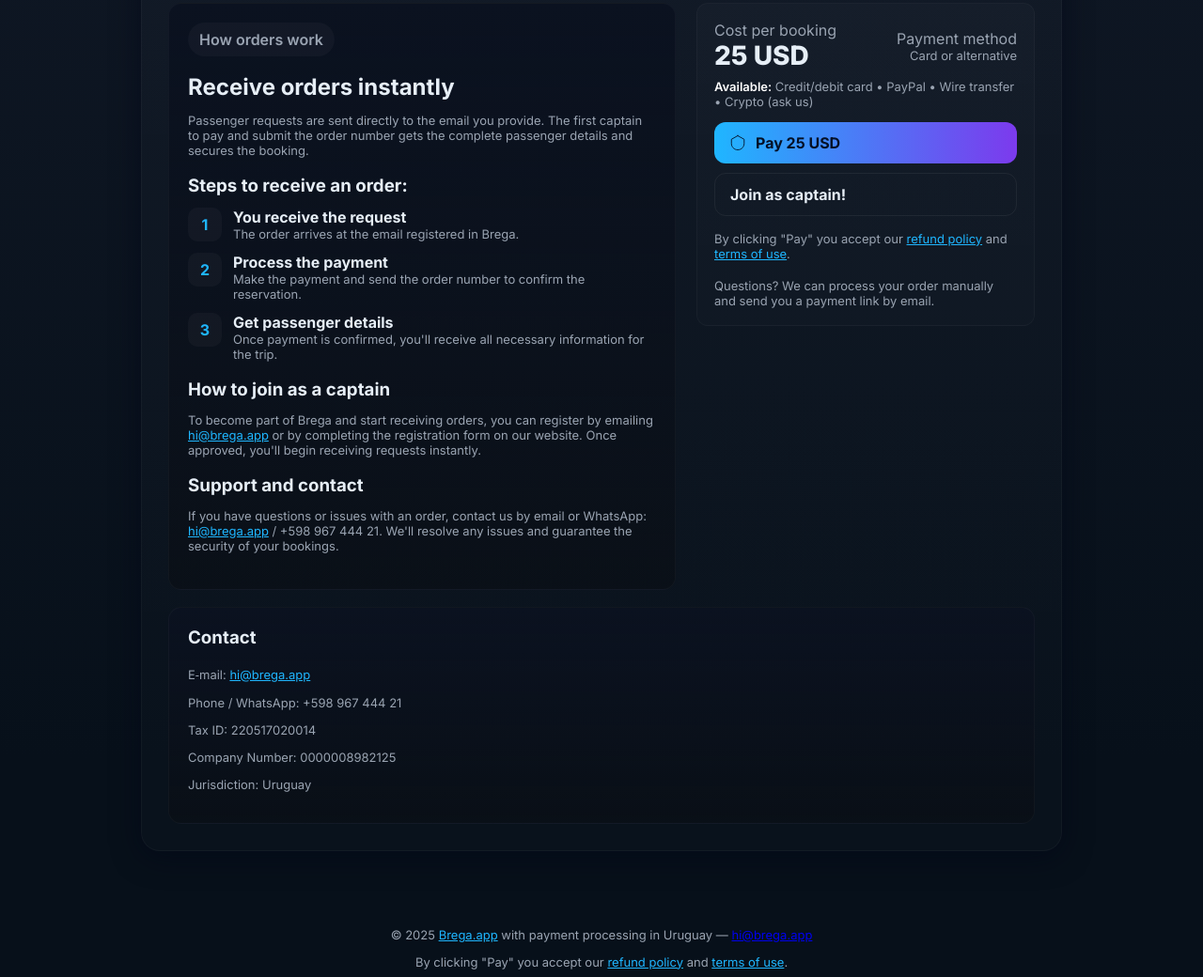
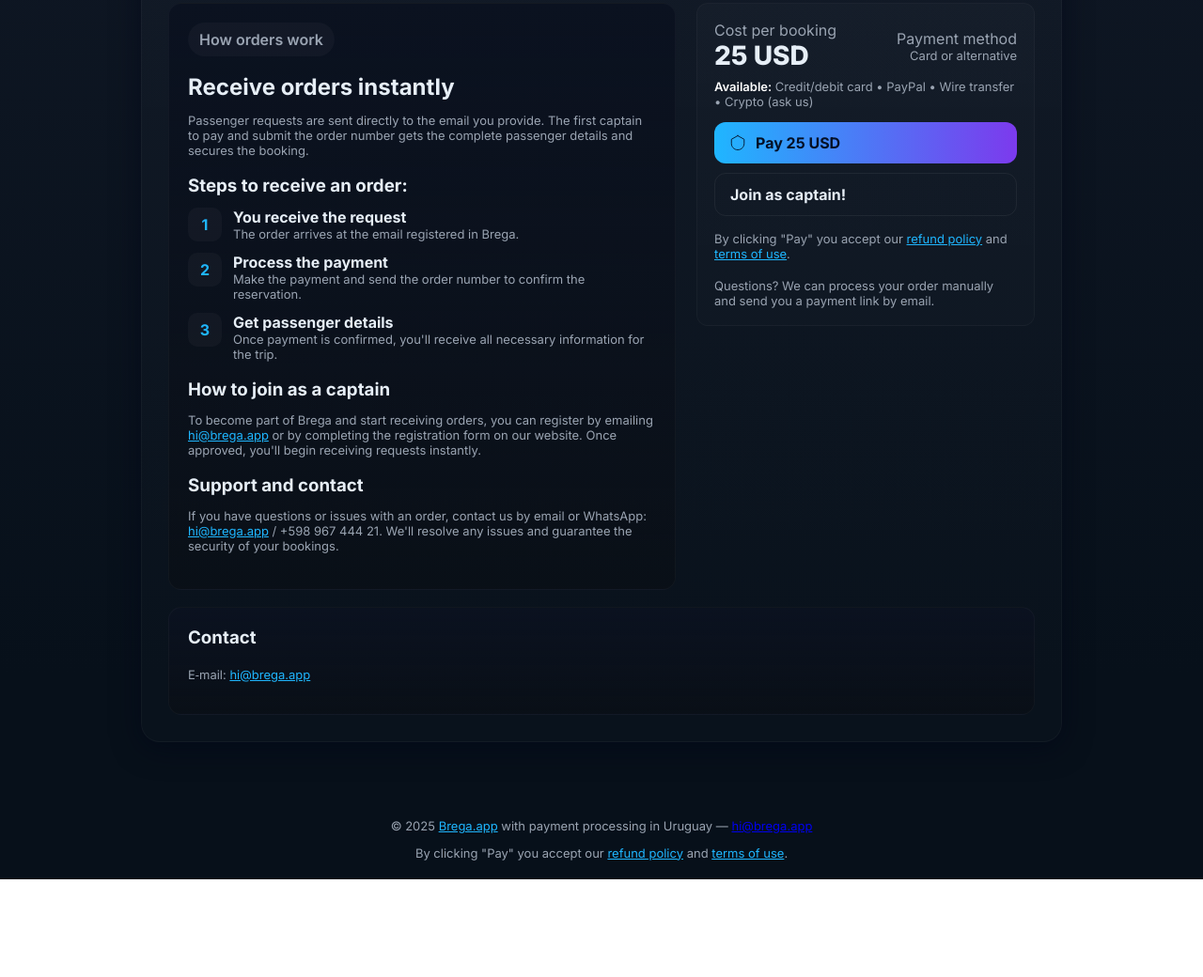
Before and after one commit to bo-gavriles/brega, a plain HTML site: page cap.html in a window 1280 px wide. Shown: the part 160-1200 px from the top of the page at 94% size. After the commit the page ends 1096 px from the top, so only its background shows below. Drawn offline with Linux system fonts and the light colour scheme.

Commit message:
Remove sensitive contact details from cap.html
Removed sensitive contact information from the page.

```diff
--- a/cap.html
+++ b/cap.html
@@ -143,10 +143,6 @@
     <div id="contact" style="margin-top:18px" class="card">
       <h3 style="margin-top:0">Contact</h3>
       <p class="small">E‑mail: <a href="mailto:hi@brega.app" class="link">hi@brega.app</a></p>
-      <p class="small">Phone / WhatsApp: +598 967 444 21</p>
-      <p class="small">Tax ID: 220517020014</p>
-      <p class="small">Company Number: 0000008982125</p>
-      <p class="small">Jurisdiction: Uruguay</p>
     </div>
 
   </div>
```
